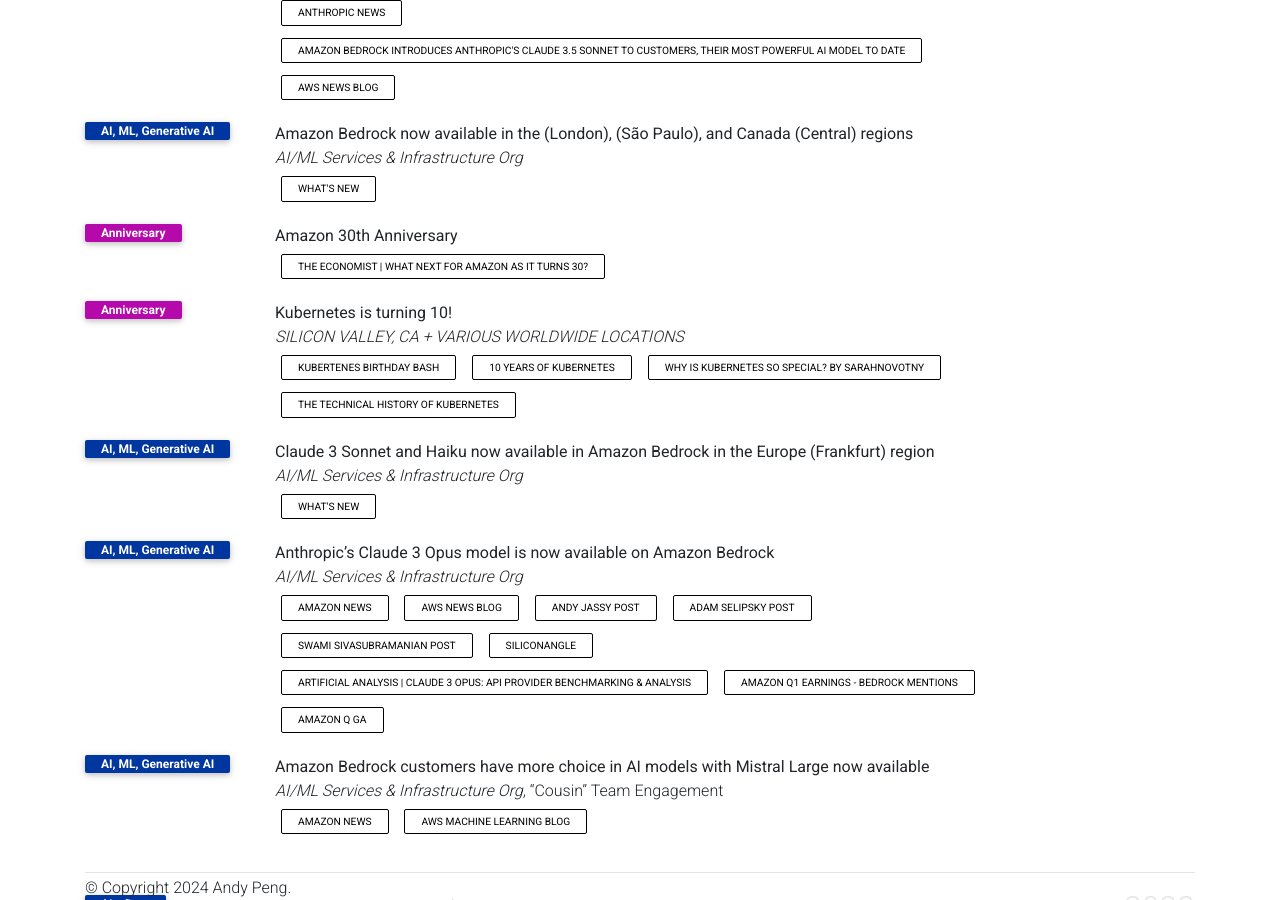
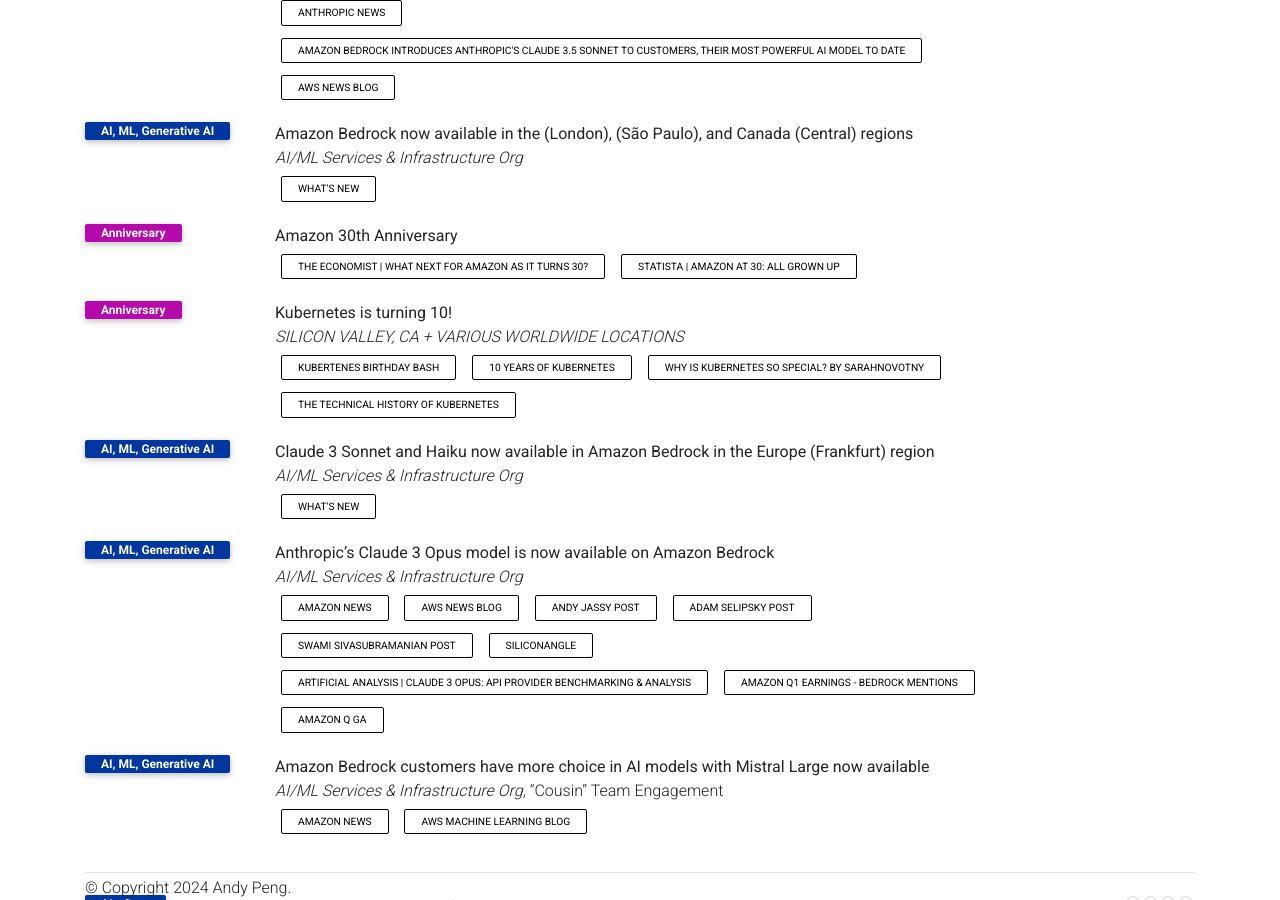
Before and after one commit to gfw001/gfw001.github.io, a Jekyll site: the page products.html, which Jekyll copies as it is, in a window 1280 px wide and 900 px high, scrolled down 1605 px. Built offline with Jekyll 4.4.1, drawn with Linux system fonts in a browser that asks for light colours; comment, search, counter and statistics services are not loaded; a style sheet for code colours, icons or effects is not loaded.

Commit message:
Update products.html

```diff
--- a/products.html
+++ b/products.html
@@ -298,6 +298,7 @@
                   <div class="periodical"> <em></em> </div>
                   <div class="links">
                      <a href="https://www.economist.com/business/2024/07/01/what-next-for-amazon-as-it-turns-30" class="btn btn-sm z-depth-0" role="button" rel="noopener noreferrer" target="_blank">The Economist | What next for Amazon as it turns 30?</a>
+                     <a href="https://www.statista.com/chart/4298/amazons-long-term-growth/" class="btn btn-sm z-depth-0" role="button" rel="noopener noreferrer" target="_blank">Statista | Amazon at 30: All Grown Up</a>
                   </div>
                   <div class="badges">
                      <span class="altmetric-embed" data-hide-no-mentions="true" data-hide-less-than="15" data-badge-type="2" data-badge-popover="right"></span> <span class="__dimensions_badge_embed__" data-pmid="" data-hide-zero-citations="true" data-style="small_rectangle" data-legend="hover-right" style="margin-bottom: 3px;"></span>
```
